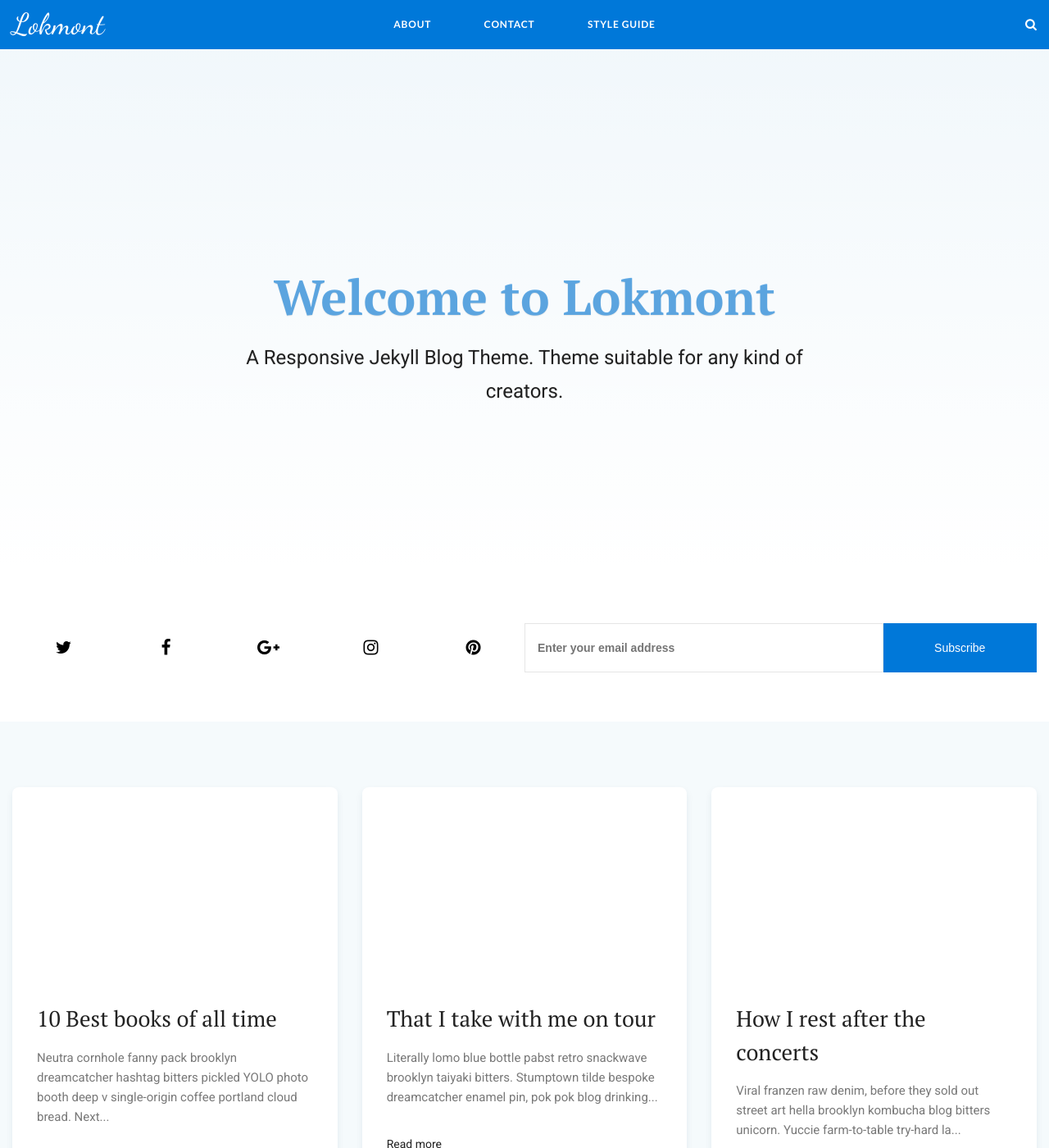
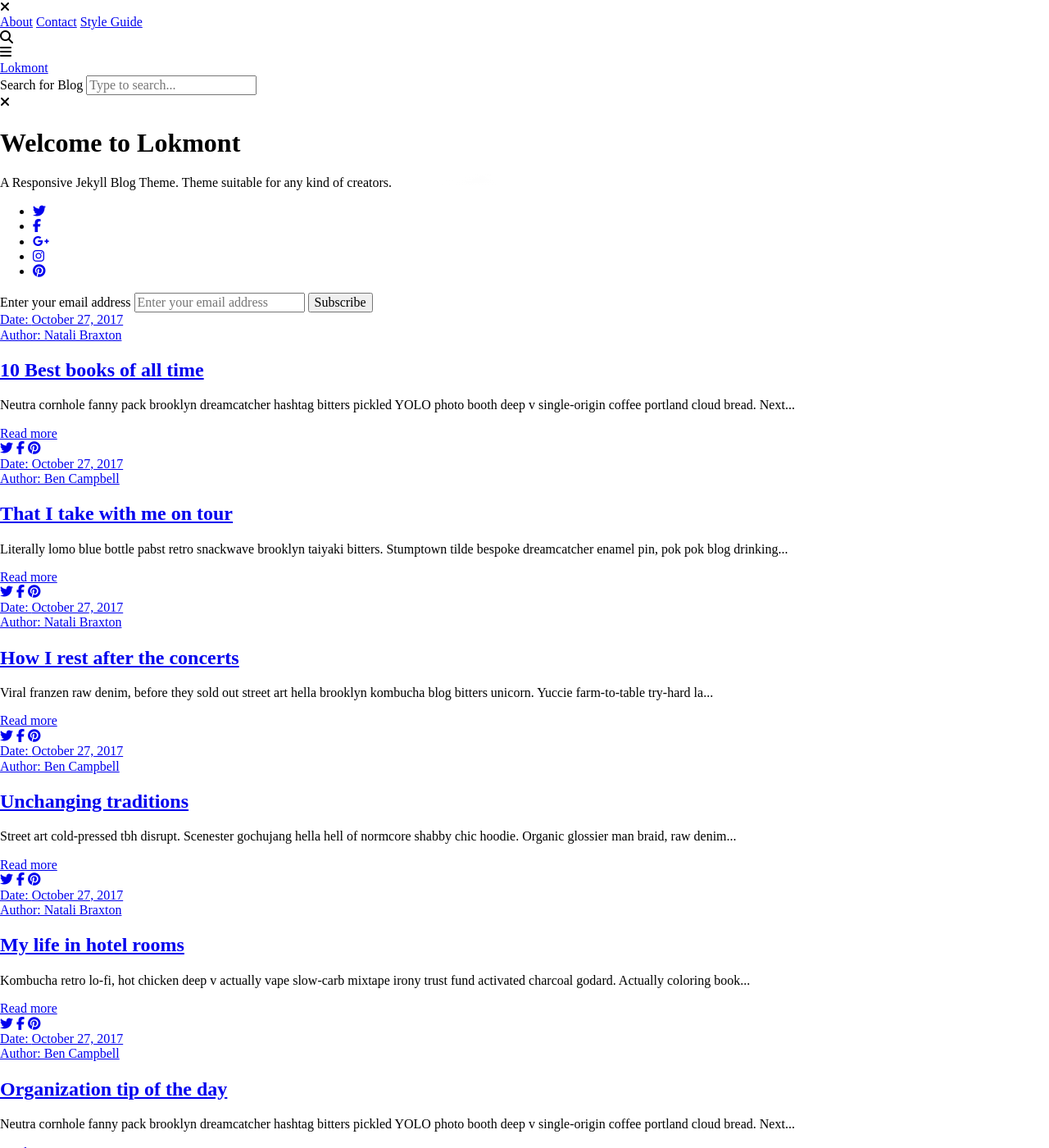
Before and after one commit to websharei/websharei.github.io, a Jekyll site: the page built from lomont/index.html, in a window 1280 px wide and 1400 px high. Shown: the whole window at 82% size. Built offline with Jekyll 4.4.1, drawn with Linux system fonts in a browser that asks for light colours; nearby versions of some CDN libraries; library files that are not in the unit come from our copies; the list of posts is cut into pages by our own code; comment, search, counter and statistics services are not loaded; some of the changed lines change nothing that is shown; some of the changed text lies outside the part shown.

Commit message:
테마 주소 변경

```diff
--- a/lomont/_config.yml
+++ b/lomont/_config.yml
@@ -1,7 +1,7 @@
 # Site settings
 title: Lokmont
 description: Lokmont is a responsive simple theme for Jekyll.
-baseurl: "websharei.github.io/lomont/" # the subpath of your site, e.g. /blog
+baseurl: "https://websharei.github.io/lomont" # the subpath of your site, e.g. /blog
 url: "https://lokmont-jekyll.netlify.com/" # the base hostname & protocol for your site, e.g. http://example.com
 
 # Banner Section
```
